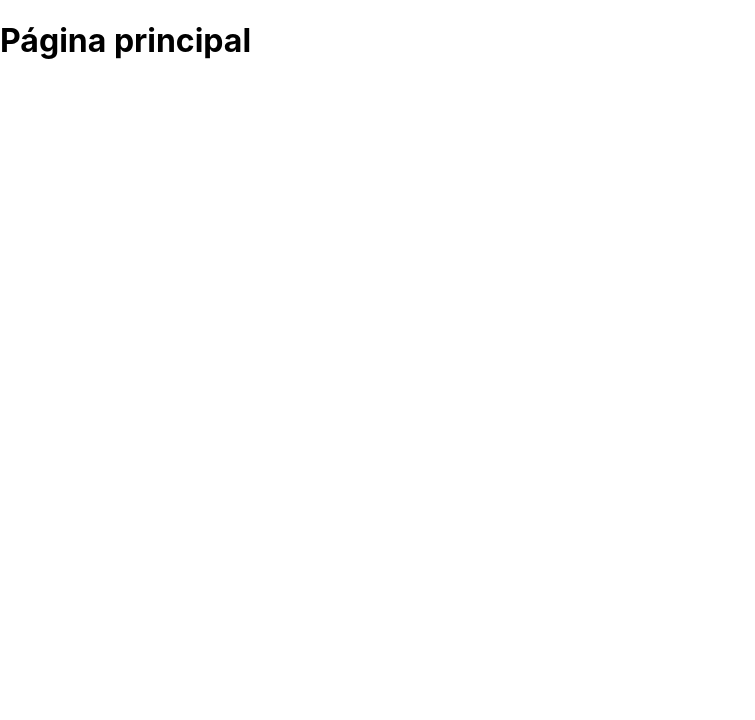
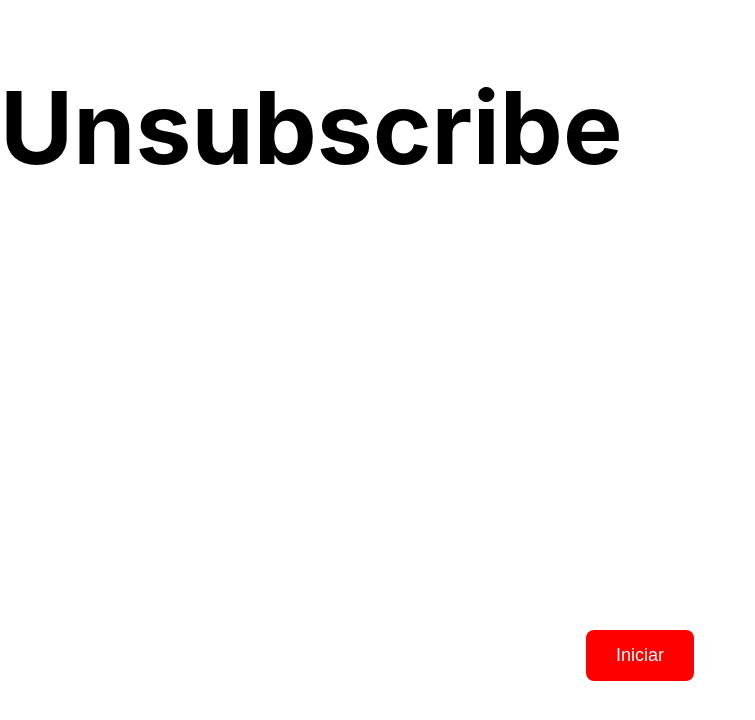
Before and after one commit to moises-paz-101010/unsubscribe, a React (Create React App) app in the folder front_end/: page / in a window 1280 px wide. Shown: the top 720 px of the page, without its empty margins (0-755 px from the left). Built offline with nearby package versions, Linux system fonts and the light colour scheme.

Commit message:
criacao do botao e nome da pagina 1 principal

```diff
--- a/front_end/src/App.js
+++ b/front_end/src/App.js
@@ -1,8 +1,8 @@
 import { BrowserRouter as Router, Routes, Route } from 'react-router-dom';
 import './App.css';
 import React from 'react';
-import Home from './Pages/home';
-import Confirma from './Pages/confirma';
+import Home from './Pages/Home/home';
+import Confirma from './Pages/Confirma/confirma';
 
 function App() {
   return (
--- /dev/null
+++ b/front_end/src/Components/Botao/botao.css
@@ -0,0 +1,22 @@
+
+.container {
+  display: flex;
+  justify-content: center;
+  align-items: center;
+  height: 100vh;
+}
+
+.botao-vermelho {
+  background-color: #ff0000;
+  color: white;
+  padding: 15px 30px;
+  font-size: 18px;
+  border: none;
+  border-radius: 8px;
+  cursor: pointer;
+  transition: background-color 0.3s;
+}
+
+.botao-vermelho:hover {
+  background-color: #cc0000;
+}
--- /dev/null
+++ b/front_end/src/Components/Botao/botao.js
@@ -0,0 +1,14 @@
+import React from "react";
+import "./botao.css";
+
+function Botao(){
+    return (
+        <div className="container">
+            <button className="botao-vermelho">
+                Iniciar
+            </button>
+        </div>
+    );
+}
+
+export default Botao;
--- /dev/null
+++ b/front_end/src/Pages/Home/home.css
@@ -0,0 +1,3 @@
+h1 {
+    font-size: 100px;
+}
--- a/front_end/src/Pages/home.js
+++ b/front_end/src/Pages/Home/home.js
@@ -1,11 +1,15 @@
 import React from "react";
+import Botao from "../../Components/Botao/botao.js";
+import "./home.css";
 
 function Home(){
     return (
         <React.Fragment>
             <h1>
-                Página principal
+                Unsubscribe
             </h1>
+
+            {<Botao />}
         </React.Fragment>
     )
 }
```
Also changed, not shown: front_end/src/Components/botao.js (deleted), front_end/src/Pages/Confirma/confirma.js (renamed from front_end/src/Pages/confirma.js).
